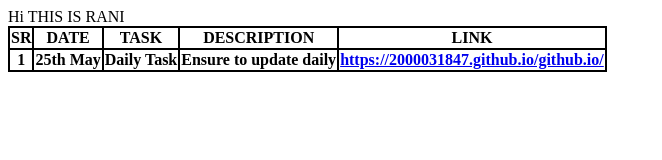
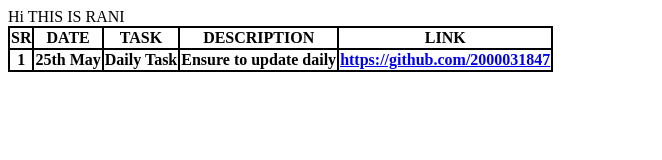
Before and after one commit to 2000031847/github.io, a plain HTML site: page index.html in a window 1280 px wide. Shown: the whole page, without its empty margins (0-662 px from the left). Drawn offline with Linux system fonts and the light colour scheme.

Commit message:
added to index.html

```diff
--- a/index.html
+++ b/index.html
@@ -27,7 +27,7 @@ Hi THIS IS RANI
                 <th>25th May</th>
                 <th>Daily Task</th>
                 <th>Ensure to update daily</th>
-                <th> <a href="/"> https://2000031847.github.io/github.io/ </a></th>
+                <th> <a href="/"> https://github.com/2000031847 </a></th>
             </tr>
         </tbody>
     </table>
```
